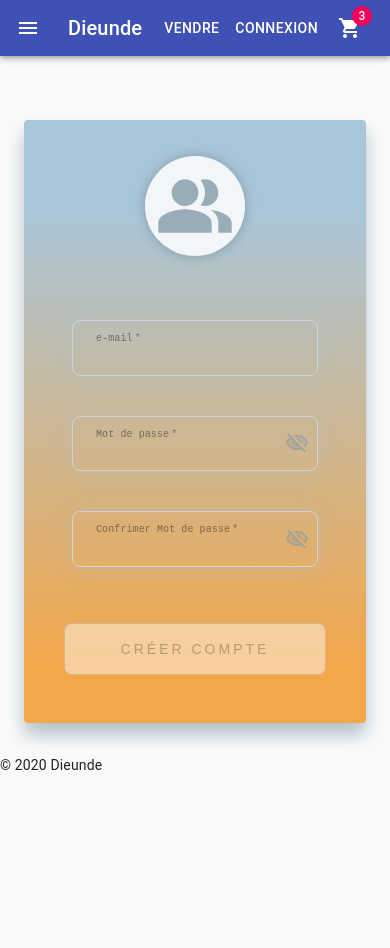
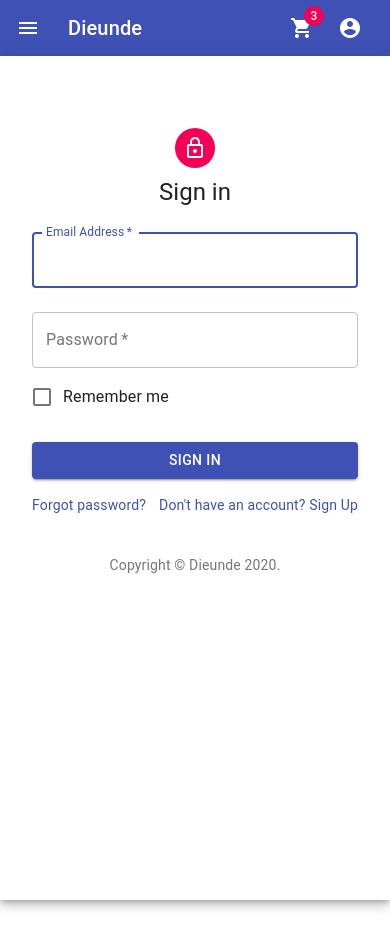
Before and after one commit to MouhaDiouf/dieunde-client, a React (Create React App) app: page /connexion in a window 390 px wide. Shown: the top 948 px of the page. Before the commit the page ends 844 px from the top, so only its background shows below. Built offline with nearby package versions, Linux system fonts and the light colour scheme; no server answers.

Commit message:
Change the signin content page

```diff
--- a/src/components/Footer/Footer.js
+++ b/src/components/Footer/Footer.js
@@ -1,7 +1,8 @@
+import { BottomNavigation } from '@material-ui/core';
 import React from 'react';
 
 function Footer() {
-  return <div>&copy; 2020 Dieunde</div>;
+  return <BottomNavigation>&copy; 2020 Dieunde</BottomNavigation>;
 }
 
 export default Footer;
--- a/src/components/Header/Header.js
+++ b/src/components/Header/Header.js
@@ -1,4 +1,4 @@
-import React from 'react';
+import React, { useState } from 'react';
 import { Link } from 'react-router-dom';
 import {
   AppBar,
@@ -8,10 +8,13 @@ import {
   makeStyles,
   IconButton,
   Badge,
+  MenuItem,
+  Menu,
 } from '@material-ui/core';
 
 import MenuIcon from '@material-ui/icons/Menu';
 import ShoppingCartIcon from '@material-ui/icons/ShoppingCart';
+import { AccountCircle } from '@material-ui/icons';
 
 const useStyles = makeStyles((theme) => ({
   root: {
@@ -32,6 +35,16 @@ const useStyles = makeStyles((theme) => ({
 
 function Header() {
   const classes = useStyles();
+  const [auth, setauth] = useState(true);
+  const [anchorEl, setAnchorEl] = useState(null);
+  const open = Boolean(anchorEl);
+
+  const handleMenu = (event) => {
+    setAnchorEl(event.currentTarget);
+  };
+  const handleClose = () => {
+    setAnchorEl(null);
+  };
 
   return (
     <>
@@ -53,17 +66,64 @@ function Header() {
           >
             Dieunde
           </Typography>
-          <Button color="inherit" component={Link} to="/vendre-produit">
-            Vendre
-          </Button>
-          <Button component={Link} to="/connexion" color="inherit">
-            Connexion
-          </Button>
+
           <IconButton component={Link} to="/cart">
             <Badge badgeContent={3} color="secondary">
               <ShoppingCartIcon className={classes.shoppingIcon} />
             </Badge>
           </IconButton>
+
+          {auth && (
+            <div>
+              <IconButton
+                aria-label="account of current user"
+                aria-controls="menu-appbar"
+                aria-haspopup="true"
+                onClick={handleMenu}
+                color="inherit"
+              >
+                <AccountCircle />
+              </IconButton>
+              <Menu
+                id="menu-appbar"
+                anchorEl={anchorEl}
+                anchorOrigin={{
+                  vertical: 'top',
+                  horizontal: 'right',
+                }}
+                keepMounted
+                transformOrigin={{
+                  vertical: 'top',
+                  horizontal: 'right',
+                }}
+                open={open}
+                onClose={handleClose}
+              >
+                <MenuItem
+                  onClick={handleClose}
+                  component={Link}
+                  to="/mon-profil"
+                >
+                  Profile
+                </MenuItem>
+                <MenuItem
+                  onClick={handleClose}
+                  component={Link}
+                  to="/dashboard"
+                >
+                  My account
+                </MenuItem>
+                <MenuItem
+                  onClick={handleClose}
+                  component={Link}
+                  to="/vendre-produit"
+                >
+                  Vendre
+                </MenuItem>
+                <MenuItem onClick={handleClose}>Déconnexion</MenuItem>
+              </Menu>
+            </div>
+          )}
         </Toolbar>
       </AppBar>
     </>
--- a/src/components/Produits/Produits.js
+++ b/src/components/Produits/Produits.js
@@ -63,7 +63,7 @@ function Produits({
 
           return (
             <Grid item>
-              <Produit key={produit.id} {...produit} />;
+              <Produit key={produit.id} {...produit} />
             </Grid>
           );
         })}
--- a/src/components/Search/Search.js
+++ b/src/components/Search/Search.js
@@ -1,5 +1,26 @@
-import React from 'react';
+import {
+  Container,
+  FormControl,
+  makeStyles,
+  MenuItem,
+  Select,
+  Slider,
+  TextField,
+  Toolbar,
+  Typography,
+} from '@material-ui/core';
+import React, { useState } from 'react';
 
+const useStyles = makeStyles({
+  range: {
+    width: 300,
+  },
+  formContainer: {
+    width: '300px',
+    display: 'flex',
+    margin: '0 auto',
+  },
+});
 function Search({
   produits,
   setsearchnom,
@@ -7,35 +28,63 @@ function Search({
   setmaxprix,
   setsearchcat,
 }) {
+  const classes = useStyles();
+
+  const handleRangeChange = (event, newValue) => {
+    setrange(newValue);
+  };
+  function valuetext(value) {
+    return `${value} CFA`;
+  }
   let catégories = [];
-  if (produits['produits']) {
-    produits = produits.produits[0];
+
+  if (produits) {
     catégories = produits.map((produit) => {
       return produit.catégorie;
     });
-    catégories = [...new Set(catégories)];
+    catégories = [...new Set(catégories), 'All'];
   }
+
+  const [selectCatégorie, setselectCatégorie] = useState('All');
+  const [range, setrange] = useState([0, 900000]);
+  const handleChangeCat = (e) => {
+    setselectCatégorie(e.target.value);
+  };
   return (
-    <div>
-      <label htmlFor="search">Rechercher</label>
-      <input
+    <FormControl className={classes.formContainer}>
+      <TextField
         type="search"
         name="search"
         id="search"
         onChange={(e) => setsearchnom(e.target.value)}
+        label="Search"
       />{' '}
       <br />
-      <label htmlFor="filter">Categories</label>
-      <select name="catégories" id="catégories">
+      <Select
+        name="catégories"
+        id="catégories"
+        value={selectCatégorie}
+        onChange={handleChangeCat}
+      >
         {catégories.map((catégorie, idx) => (
-          <option name={catégorie} key={idx}>
+          <MenuItem name={catégorie} key={idx} value={catégorie}>
             {catégorie}
-          </option>
+          </MenuItem>
         ))}
-      </select>
-      <label htmlFor="prix">Prix</label>
-      <input type="range" name="prix" id="prix" min="0" max="90000" />
-    </div>
+      </Select>
+      <div className={classes.root}>
+        <Typography id="range-slider" gutterBottom>
+          Prix
+        </Typography>
+        <Slider
+          value={range}
+          onChange={handleRangeChange}
+          valueLabelDisplay="auto"
+          aria-labelledby="range-slider"
+          getAriaValueText={valuetext}
+        />
+      </div>
+    </FormControl>
   );
 }
 
--- a/src/pages/Connexion/Connexion.js
+++ b/src/pages/Connexion/Connexion.js
@@ -1,205 +1,133 @@
-import React, { Component, useState } from 'react';
-import { withStyles } from '@material-ui/core/styles';
-import { register } from './styles';
-import InputAdornment from '@material-ui/core/InputAdornment';
+import React from 'react';
+import Avatar from '@material-ui/core/Avatar';
+import Button from '@material-ui/core/Button';
+import CssBaseline from '@material-ui/core/CssBaseline';
+import TextField from '@material-ui/core/TextField';
+import FormControlLabel from '@material-ui/core/FormControlLabel';
+import Checkbox from '@material-ui/core/Checkbox';
+import Link from '@material-ui/core/Link';
+import Paper from '@material-ui/core/Paper';
+import Box from '@material-ui/core/Box';
+import Grid from '@material-ui/core/Grid';
+import LockOutlinedIcon from '@material-ui/icons/LockOutlined';
+import Typography from '@material-ui/core/Typography';
+import { makeStyles } from '@material-ui/core/styles';
 
-import CssBaseline from '@material-ui/core/CssBaseline';
-import Paper from '@material-ui/core/Paper';
-import Avatar from '@material-ui/core/Avatar';
-import { FormControl, Input, InputLabel, Button } from '@material-ui/core';
-import PeopleAltIcon from '@material-ui/icons/PeopleAlt';
-import Snackbar from '@material-ui/core/Snackbar';
-import SnackbarContent from '@material-ui/core/SnackbarContent';
-import IconButton from '@material-ui/core/IconButton';
-import ErrorIcon from '@material-ui/icons/Error';
-import VisibilityTwoToneIcon from '@material-ui/icons/VisibilityTwoTone';
-import VisibilityOffTwoToneIcon from '@material-ui/icons/VisibilityOffTwoTone';
-import CloseIcon from '@material-ui/icons/Close';
-import { useDispatch } from 'react-redux';
-import { signUpUser } from '../../actions/actions';
+function Copyright() {
+  return (
+    <Typography variant="body2" color="textSecondary" align="center">
+      {'Copyright © '}
+      <Link color="inherit" href="https://material-ui.com/">
+        Dieunde
+      </Link>{' '}
+      {new Date().getFullYear()}
+      {'.'}
+    </Typography>
+  );
+}
 
-const Connexion = () => {
-  const [email, setEmail] = useState('');
-  const [password, setPassword] = useState('');
-  const [passwordConfirm, setPasswordConfirm] = useState('');
-  const [hidePassword, setHidePassword] = useState(true);
-  const [error, setError] = useState(null);
-  const [errorOpen, setErrorOpen] = useState(false);
-  const dispatch = useDispatch();
+const useStyles = makeStyles((theme) => ({
+  root: {
+    height: '100vh',
+  },
+  image: {
+    backgroundImage: 'url(https://source.unsplash.com/random)',
+    backgroundRepeat: 'no-repeat',
+    backgroundColor:
+      theme.palette.type === 'light'
+        ? theme.palette.grey[50]
+        : theme.palette.grey[900],
+    backgroundSize: 'cover',
+    backgroundPosition: 'center',
+  },
+  paper: {
+    margin: theme.spacing(8, 4),
+    display: 'flex',
+    flexDirection: 'column',
+    alignItems: 'center',
+  },
+  avatar: {
+    margin: theme.spacing(1),
+    backgroundColor: theme.palette.secondary.main,
+  },
+  form: {
+    width: '100%', // Fix IE 11 issue.
+    marginTop: theme.spacing(1),
+  },
+  submit: {
+    margin: theme.spacing(3, 0, 2),
+  },
+}));
 
-  const errorClose = () => {
-    setErrorOpen(false);
-  };
+export default function SignInSide() {
+  const classes = useStyles();
 
-  const passwordMatch = () => password === passwordConfirm;
-
-  const showPassword = () => {
-    setHidePassword(!hidePassword);
-  };
-
-  const isValid = () => {
-    if (email === '') {
-      return false;
-    }
-    return true;
-  };
-  const submitRegistration = (e) => {
-    e.preventDefault();
-    if (!passwordMatch()) {
-      setErrorOpen(true);
-      setError('Les mots de passe ne correspondent pas');
-    }
-    const newUserCredentials = {
-      email,
-      password,
-      passwordConfirm,
-    };
-    dispatch(signUpUser(newUserCredentials));
-    console.log('newUserCredentials', newUserCredentials);
-    //dispath to userActions
-  };
-
-  const classes = register();
   return (
-    <div className={classes.main}>
+    <Grid container component="main" className={classes.root}>
       <CssBaseline />
-      <Paper className={classes.paper}>
-        <Avatar className={classes.avatar}>
-          <PeopleAltIcon className={classes.icon} />
-        </Avatar>
-        <form className={classes.form} onSubmit={submitRegistration}>
-          <FormControl required fullWidth margin="normal">
-            <InputLabel htmlFor="email" className={classes.labels}>
-              e-mail
-            </InputLabel>
-            <Input
+      <Grid item xs={false} sm={4} md={7} className={classes.image} />
+      <Grid item xs={12} sm={8} md={5} component={Paper} elevation={6} square>
+        <div className={classes.paper}>
+          <Avatar className={classes.avatar}>
+            <LockOutlinedIcon />
+          </Avatar>
+          <Typography component="h1" variant="h5">
+            Sign in
+          </Typography>
+          <form className={classes.form} noValidate>
+            <TextField
+              variant="outlined"
+              margin="normal"
+              required
+              fullWidth
+              id="email"
+              label="Email Address"
               name="email"
-              type="email"
               autoComplete="email"
-              className={classes.inputs}
-              disableUnderline={true}
-              onChange={(e) => {
-                setEmail(e.target.value);
-              }}
+              autoFocus
             />
-          </FormControl>
-
-          <FormControl required fullWidth margin="normal">
-            <InputLabel htmlFor="password" className={classes.labels}>
-              Mot de passe
-            </InputLabel>
-            <Input
+            <TextField
+              variant="outlined"
+              margin="normal"
+              required
+              fullWidth
               name="password"
-              autoComplete="password"
-              className={classes.inputs}
-              disableUnderline={true}
-              onChange={(e) => {
-                setPassword(e.target.value);
-              }}
-              type={hidePassword ? 'password' : 'input'}
-              endAdornment={
-                hidePassword ? (
-                  <InputAdornment position="end">
-                    <VisibilityOffTwoToneIcon
-                      fontSize="default"
-                      className={classes.passwordEye}
-                      onClick={showPassword}
-                    />
-                  </InputAdornment>
-                ) : (
-                  <InputAdornment position="end">
-                    <VisibilityTwoToneIcon
-                      fontSize="default"
-                      className={classes.passwordEye}
-                      onClick={showPassword}
-                    />
-                  </InputAdornment>
-                )
-              }
+              label="Password"
+              type="password"
+              id="password"
+              autoComplete="current-password"
             />
-          </FormControl>
-
-          <FormControl required fullWidth margin="normal">
-            <InputLabel htmlFor="passwordConfrim" className={classes.labels}>
-              Confrimer Mot de passe
-            </InputLabel>
-            <Input
-              name="passwordConfrim"
-              autoComplete="passwordConfrim"
-              className={classes.inputs}
-              disableUnderline={true}
-              onClick={showPassword}
-              onChange={(e) => {
-                setPasswordConfirm(e.target.value);
-              }}
-              type={hidePassword ? 'password' : 'input'}
-              endAdornment={
-                hidePassword ? (
-                  <InputAdornment position="end">
-                    <VisibilityOffTwoToneIcon
-                      fontSize="default"
-                      className={classes.passwordEye}
-                      onClick={showPassword}
-                    />
-                  </InputAdornment>
-                ) : (
-                  <InputAdornment position="end">
-                    <VisibilityTwoToneIcon
-                      fontSize="default"
-                      className={classes.passwordEye}
-                      onClick={showPassword}
-                    />
-                  </InputAdornment>
-                )
-              }
+            <FormControlLabel
+              control={<Checkbox value="remember" color="primary" />}
+              label="Remember me"
             />
-          </FormControl>
-          <Button
-            disabled={!isValid()}
-            disableRipple
-            fullWidth
-            variant="outlined"
-            className={classes.button}
-            type="submit"
-            onClick={submitRegistration}
-          >
-            Créer Compte
-          </Button>
-        </form>
-
-        {error ? (
-          <Snackbar
-            variant="error"
-            key={error}
-            anchorOrigin={{
-              vertical: 'bottom',
-              horizontal: 'center',
-            }}
-            open={errorOpen}
-            onClose={errorClose}
-            autoHideDuration={3000}
-          >
-            <SnackbarContent
-              className={classes.error}
-              message={
-                <div>
-                  <span style={{ marginRight: '8px' }}>
-                    <ErrorIcon fontSize="large" color="error" />
-                  </span>
-                  <span> {error} </span>
-                </div>
-              }
-              action={[
-                <IconButton key="close" aria-label="close" onClick={errorClose}>
-                  <CloseIcon color="error" />
-                </IconButton>,
-              ]}
-            />
-          </Snackbar>
-        ) : null}
-      </Paper>
-    </div>
+            <Button
+              type="submit"
+              fullWidth
+              variant="contained"
+              color="primary"
+              className={classes.submit}
+            >
+              Sign In
+            </Button>
+            <Grid container>
+              <Grid item xs>
+                <Link href="#" variant="body2">
+                  Forgot password?
+                </Link>
+              </Grid>
+              <Grid item>
+                <Link href="#" variant="body2">
+                  {"Don't have an account? Sign Up"}
+                </Link>
+              </Grid>
+            </Grid>
+            <Box mt={5}>
+              <Copyright />
+            </Box>
+          </form>
+        </div>
+      </Grid>
+    </Grid>
   );
-};
-
-export default Connexion;
+}
--- a/src/pages/Connexion/styles.js
+++ /dev/null
@@ -1,150 +0,0 @@
-import { makeStyles } from '@material-ui/core';
-import { red } from '@material-ui/core/colors';
-
-const orange = '#F2A74B';
-const textLight = '#eaf2f4';
-const textDark = '#0D0D0D';
-const borderLight = 'rgba(206,212,218, .993)';
-
-export const register = makeStyles((theme) => ({
-  main: {
-    marginTop: theme.spacing(8),
-    marginBottom: theme.spacing(4),
-    marginRight: theme.spacing(3),
-    marginLeft: theme.spacing(3),
-    display: 'block',
-    width: 'auto',
-    [theme.breakpoints.up(400 + theme.spacing(2))]: {
-      width: 400,
-      marginLeft: 'auto',
-      marginRight: 'auto',
-    },
-  },
-  paper: {
-    position: 'relative',
-    marginTop: theme.spacing(2),
-    padding: `${theme.spacing(2)}px ${theme.spacing(1)}px`,
-    display: 'flex',
-    flexDirection: 'column',
-    alignItems: 'center',
-    background:
-      'linear-gradient(180deg, rgba(169,198,217,1) 15%, rgba(242,167,75,1) 90%)',
-    boxShadow: '.2px 12px 18px rgba(131,153,167,0.6)',
-
-    '&:hover': {
-      boxShadow: '0px 24px 36px rgba(131,153,167,0.99)',
-    },
-  },
-  avatar: {
-    marginTop: 20,
-    position: 'relative',
-    background: 'rgba(255,255,255,0.85)',
-    width: '100px',
-    height: '100px',
-    boxShadow: '0px 0px 12px rgba(131,153,167,0.99)',
-  },
-
-  icon: {
-    width: '80px',
-    height: '80px',
-    color: 'rgba(131,153,167,0.79)',
-  },
-
-  form: {
-    margin: theme.spacing(4),
-  },
-  labels: {
-    padding: `${theme.spacing(1)}px ${theme.spacing(4)}px`,
-    fontSize: '10px',
-    lineHeight: '5px',
-    fontFamily: 'PT Mono, monospace',
-    fontWeight: 300,
-    opacity: 0.45,
-    color: `${textDark} !important`,
-  },
-
-  inputs: {
-    position: 'relative',
-    marginLeft: theme.spacing(1),
-    marginRight: theme.spacing(1),
-    fontFamily: 'Cutive Mono, monospace',
-    color: textDark,
-    fontSize: '14px',
-    padding: `${theme.spacing(1.5)}px ${theme.spacing(1)}px`,
-    borderRadius: '8px',
-    border: '1.4px solid',
-    boxShadow: '1px 2px 20px rgba(169,198,217,0.29457423) ',
-    borderColor: borderLight,
-
-    '&:hover': {
-      background: 'rgba(169,198,217,0.36457423) ',
-    },
-  },
-
-  button: {
-    color: textDark,
-    background: 'rgba(255,255,255,.45)',
-    position: 'relative',
-    fontWeight: 400,
-    fontFamily: 'Raleway, sans-serif',
-    overflow: 'hidden',
-    marginTop: theme.spacing(6),
-    padding: `${theme.spacing(1.6)}px`,
-    border: 'none',
-    borderRadius: '8px',
-    letterSpacing: '3px',
-
-    '&::before, &::after': {
-      position: 'absolute',
-      content: '""',
-      boxSizing: 'border-box',
-      borderRadius: '8px',
-      top: 0,
-      bottom: 0,
-      left: 0,
-      right: 0,
-      opacity: 1,
-    },
-    '&::before': {
-      borderBottom: '2px solid rgba(255,255,255,.58)',
-      borderTop: '2px solid rgba(255,255,255,.58)',
-      transform: 'scale(0,1)',
-    },
-    '&::after': {
-      borderLeft: '3px solid rgba(255,255,255,.58)',
-      borderRight: '3px solid rgba(255,255,255,.58)',
-      transform: 'scale(1,0)',
-    },
-    '&:hover::before': {
-      transform: 'scale(1,1)',
-      transition: 'transform cubic-bezier(0.85,.36,.8,.42) 0.3s',
-    },
-    '&:hover::after': {
-      transform: 'scale(1,1)',
-      transition: 'transform cubic-bezier(0.85,.36,.8,.42) .2s',
-    },
-    '&::first-letter': {
-      color: orange,
-    },
-    '&:hover': {
-      background: 'rgba(169,198,217,0.8)',
-      color: textLight,
-    },
-  },
-  error: {
-    border: `1.2px solid ${red[900]}`,
-    background: 'rgba(169,198,217,0.29457423)',
-    color: red[900],
-    fontSize: '14px',
-    fontWeight: 400,
-    fontFamily: 'Raleway, sans-serif',
-    display: 'flex',
-    alignItems: 'center',
-    paddingBottom: theme.spacing(3),
-  },
-
-  passwordEye: {
-    color: 'rgba(131,153,167,0.9)',
-    opacity: 0.7,
-  },
-}));
```
Also changed, not shown: src/pages/ProductPage/ProductPage.js (+10 -1 lines), 1 other file (tests, documents, lock files or other folders).
